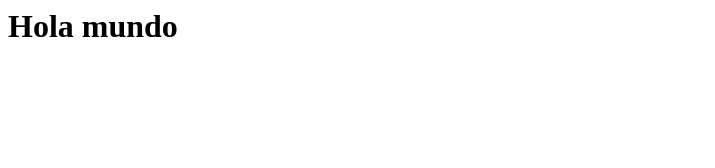
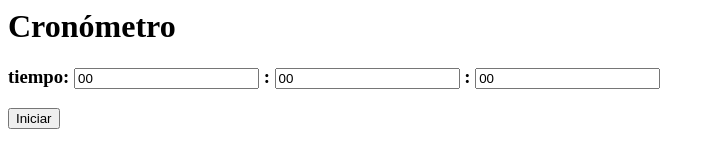
Before and after one commit to Tortoiselizard/watchDog, a plain HTML site: page index.html in a window 1280 px wide. Shown: the whole page, without its empty margins (0-715 px from the left). Drawn offline with Linux system fonts and the light colour scheme.

Commit message:
change index.html: add tag <title> and add properties to tags <input>

```diff
--- a/index.html
+++ b/index.html
@@ -1,8 +1,11 @@
 <html>
     <head>
-        <script type="application/javascript" src="./index.js"></script>
+        <title>WatchDog</title>
     </head>
     <body>
-        <h1>Hola mundo</h1>
+        <h1>Cronómetro</h1>
+        <h3>tiempo: <input id="minute" type="text" value="00"></input> : <input id="second" type="text" value="00"></input> : <input id="centiSecond" type="text" value="00"></input></h3>
+        <button>Iniciar</button>
+        <script type="application/javascript" src="./index.js"></script>
     </body>
 </html>
```
